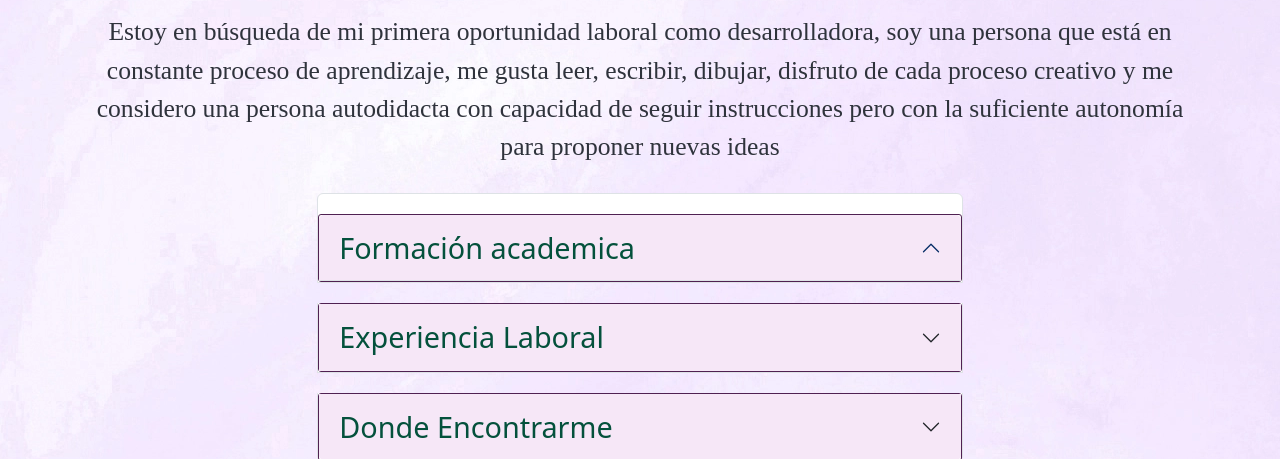
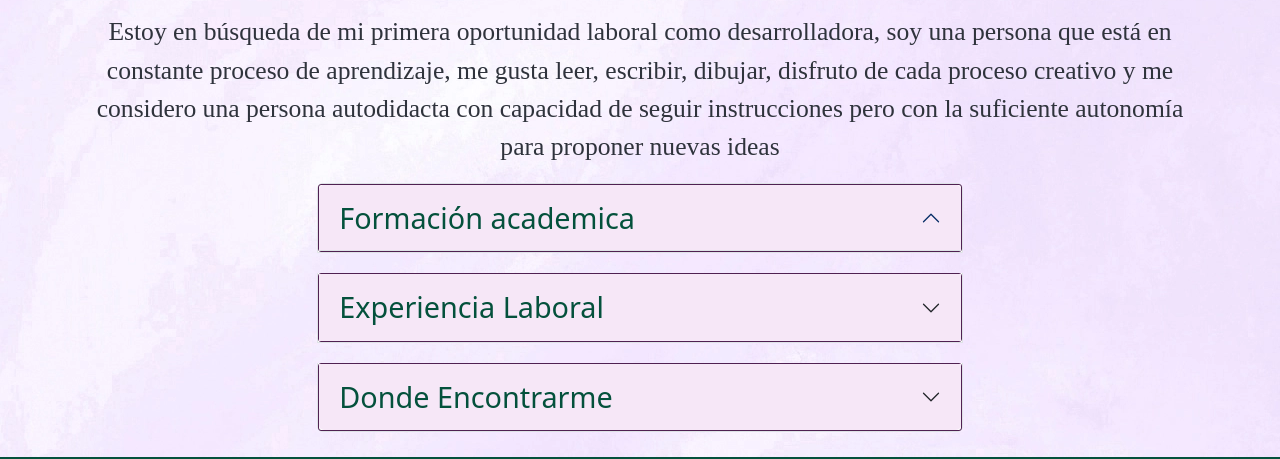
Before and after one commit to marilu1999/PFAPARICIOMARIA, a website: page index.html in a window 1280 px wide. Shown: the part 415-874 px from the top of the page. Drawn offline with nearby package versions, Linux system fonts and the light colour scheme.

Commit message:
cambios2

```diff
--- a/index.html
+++ b/index.html
@@ -49,13 +49,13 @@
         </div>
         <div class="container informacion">
             <div class="accordion" id="accordionExample">
-                <div class="accordion-item">
-                  <h2 class="accordion-header borde">
+                <div class="accordion-item" id="medida">
+                  <h2 class="accordion-header borde medidas" >
                     <button class="accordion-button propiedadesBotonAcordion" type="button" data-bs-toggle="collapse" data-bs-target="#collapseOne" aria-expanded="true" aria-controls="collapseOne">
                       Formación academica
                     </button>
                   </h2>
-                  <div id="collapseOne" class="accordion-collapse collapse" data-bs-parent="#accordionExample">
+                  <div id="collapseOne" class="accordion-collapse collapse " data-bs-parent="#accordionExample">
                     <div class="accordion-body">
                      <ul class="formacion">
                         <li>Bachiller
--- a/scss/modulos/_mainindex.scss
+++ b/scss/modulos/_mainindex.scss
@@ -15,7 +15,7 @@
          font-family: $letra;
          margin-top: 25px;}
 .informacion{
-    padding-top: 10px;
+    padding-top: px;
     padding-bottom: 100px;
     width: 60%;
     .borde{
@@ -28,7 +28,7 @@
         font-size: 1.8rem;
         color: $fondo_verde;
         font-weight: 500;
-
+        z-index: 2;
      }
 
 }
@@ -70,5 +70,7 @@ li{
     font-size: 1.5rem;
     color:$fondo_verde ;
     font-weight: 700;
-
   }
+  .medidas{
+    margin-top: 0px;
+  }
```
Also changed, not shown: css/style.css, 1 other file.
